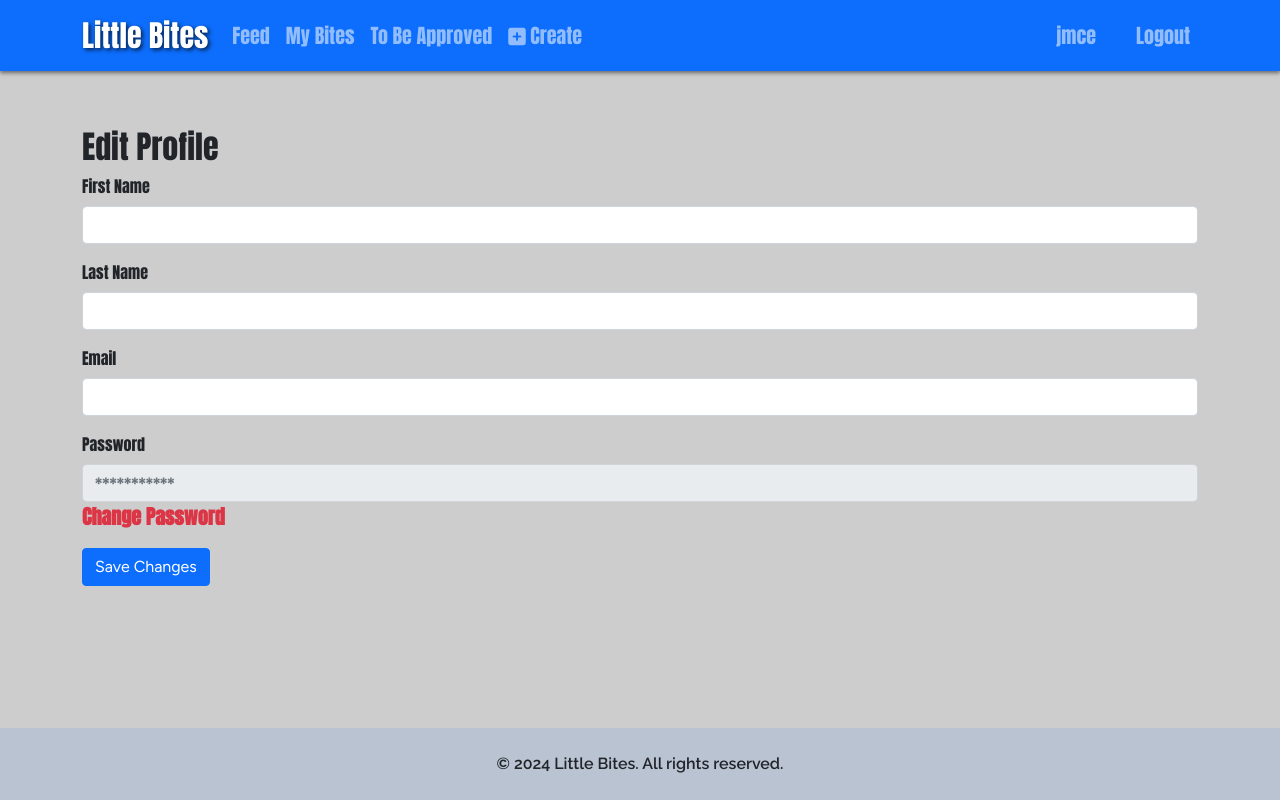
After one commit to JAmcevoy/tiny-bites, a Django app: page /profile/ in a window 1280 px wide. The commit adds this page. Run offline with Django 4.2, Linux system fonts and the light colour scheme; a user stored in the database is signed in; some libraries are stand-ins or nearby versions.

Commit message:
Added the change password fucntion to profile page and logic for the change password form

```diff
--- /dev/null
+++ b/feed/templates/feed/profile.html
@@ -0,0 +1,47 @@
+{% extends 'base.html' %}
+{% load static %}
+
+{% block content %}
+<div class="container mt-5">
+    <h2>Edit Profile</h2>
+    <form method="POST" action="{% url 'profile' %}">
+        {% csrf_token %}
+        <div class="mb-3">
+            <label for="firstName" class="form-label">First Name</label>
+            <input type="text" class="form-control" id="firstName" name="firstName" value="{{ user.first_name }}" required>
+        </div>
+        <div class="mb-3">
+            <label for="lastName" class="form-label">Last Name</label>
+            <input type="text" class="form-control" id="lastName" name="lastName" value="{{ user.last_name }}" required>
+        </div>
+        <div class="mb-3">
+            <label for="email" class="form-label">Email</label>
+            <input type="email" class="form-control" id="email" name="email" value="{{ user.email }}" required>
+        </div>
+        <div class="mb-3">
+            <label for="new_password" class="form-label">Password</label>
+            <input type="password" class="form-control" placeholder="***********" disabled>
+            <a href="#" class="text-decoration-none text-danger fw-bold fs-5" data-bs-toggle="modal" data-bs-target="#changePasswordModal" title="Change Password">Change Password</a>
+        </div>
+        <button type="submit" class="btn btn-primary">Save Changes</button>
+    </form>
+</div>
+
+<!-- Change Password Modal -->
+<div class="modal fade" id="changePasswordModal" tabindex="-1" aria-labelledby="changePasswordModalLabel" aria-hidden="true">
+    <div class="modal-dialog modal-xl">
+        <div class="modal-content">
+            <div class="modal-header bg-danger">
+                <h5 class="modal-title fs-3" id="changePasswordModalLabel">Change Password</h5>
+                <button type="button" class="btn-close" data-bs-dismiss="modal" aria-label="Close"></button>
+            </div>
+            <div class="modal-body">
+                <form method="POST" action="{% url 'account_change_password' %}" class="password_change">
+                    {% csrf_token %}
+                    {% include 'account/password_change.html' %}
+                </form>
+            </div>
+        </div>
+    </div>
+</div>
+{% endblock %}
--- a/feed/urls.py
+++ b/feed/urls.py
@@ -1,8 +1,11 @@
 from django.urls import path
 from . import views
+from django.contrib.auth import views as auth_views
 
 urlpatterns = [
     path('', views.PostList.as_view(), name='home'),
+    path('profile/', views.profile, name='profile'),
+    path('change-password/', views.CustomPasswordChangeView.as_view(), name='account_change_password'),
     path('post_creation/', views.post_creation, name='post_creation'),
     path('my_bites/', views.my_bites, name='my_bites'),
     path('edit/<slug:slug>/', views.edit_post, name='edit_post'),
--- a/feed/views.py
+++ b/feed/views.py
@@ -1,11 +1,12 @@
 from django.shortcuts import render, get_object_or_404, redirect
 from django.http import HttpResponseRedirect, JsonResponse
-from django.urls import reverse
+from django.urls import reverse, reverse_lazy
 from django.views import generic
 from django.contrib import messages
 from django.db.models import Q
 from django.utils.text import slugify
 from django.core.paginator import Paginator, EmptyPage, PageNotAnInteger
+from django.contrib.auth.views import PasswordChangeView
 from .models import Create, Comment
 from .forms import PostFormCreate, CommentForm
 
@@ -184,7 +185,6 @@ def login_view(request):
         user = authenticate(request, username=username, password=password)
         if user is not None:
             login(request, user)
-            # Redirect to the next URL if it exists
             next_url = request.GET.get('next', None)
             if next_url:
                 return redirect(next_url)
@@ -193,3 +193,39 @@ def login_view(request):
         else:
             pass
     return render(request, "account/login.html")
+
+
+def profile(request):
+    if request.user.is_authenticated:
+        if request.method == 'POST':
+            user = request.user
+            user.first_name = request.POST.get('firstName')
+            user.last_name = request.POST.get('lastName')
+            user.email = request.POST.get('email')
+
+            user.save()
+            messages.success(request, 'Profile updated successfully!')
+            return redirect('profile')
+        else:
+            return render(request, 'feed/profile.html')
+    else:
+        return render(request, "account/login.html")
+
+
+class CustomPasswordChangeView(PasswordChangeView):
+    success_url = reverse_lazy('profile')
+
+    def form_valid(self, form):
+        response = super().form_valid(form)
+
+        # Update session auth hash to prevent user from being logged out
+        update_session_auth_hash(self.request, self.request.user)
+
+        # Notify user of successful password change
+        messages.success(self.request, 'Password changed successfully!')
+
+        return response
+
+    def form_invalid(self, form):
+        messages.error(self.request, 'Incorrect Password!')
+        return HttpResponseRedirect(reverse_lazy('profile'))
--- a/static/js/signup.js
+++ b/static/js/signup.js
@@ -1,27 +1,34 @@
 document.addEventListener('DOMContentLoaded', function() {
-    const passwordInput = document.getElementById('id_password1');
+    const passwordInput1 = document.getElementById('id_password1');
+    const passwordInput2 = document.getElementById('id_password2');
     const passwordHelp = document.getElementById('password-help');
-    const passwordStrength = document.getElementById('password-strength');
-    const signupButton = document.getElementById('signup-button');
-    const signupForm = document.getElementById('signup-form');
+    const passwordMismatchMessage = 'New password and confirmation do not match.';
+    const passwordForm = document.forms['passwordForm'];
+    const submitButton = document.getElementById('submit-button');
 
-    passwordInput.addEventListener('input', function() {
-        const password = passwordInput.value;
+    passwordInput1.addEventListener('input', function() {
+        const password = passwordInput1.value;
         const strength = calculatePasswordStrength(password);
         updatePasswordStrengthIndicator(strength);
+        validatePasswordsMatch();
     });
 
-    signupForm.addEventListener('submit', function(event) {
-        const password = passwordInput.value;
-        const strength = calculatePasswordStrength(password);
+    passwordInput2.addEventListener('input', function() {
+        validatePasswordsMatch();
+    });
 
+    function validatePasswordsMatch() {
+        const password1 = passwordInput1.value;
+        const password2 = passwordInput2.value;
 
-        if (strength < 2) {
-            event.preventDefault();
-            passwordInput.focus();
-            alert('Please choose a stronger password.');
+        // Check if passwords match
+        if (password1 === password2) {
+            passwordHelp.textContent = '';
+            submitButton.style.display = 'block';
+        } else {
+            passwordHelp.textContent = passwordMismatchMessage;
         }
-    });
+    }
 
     function calculatePasswordStrength(password) {
         let strength = 0;
--- a/templates/account/password_change.html
+++ b/templates/account/password_change.html
@@ -1,16 +1,32 @@
-{% extends "account/base.html" %}
+{% load i18n %}
+{% block content %}
 
-{% load i18n %}
-
-{% block head_title %}{% trans "Change Password" %}{% endblock head_title %}
-
-{% block content %}
-    <h1>{% trans "Change Password" %}</h1>
-
-    <form method="POST" action="{% url 'account_change_password' %}" class="password_change">
-        {% csrf_token %}
-        {{ form.as_p }}
-        <button type="submit" name="action">{% trans "Change Password" %}</button>
-        <a href="{% url 'account_reset_password' %}">{% trans "Forgot Password?" %}</a>
-    </form>
+<div class="container mt-5">
+    <div class="row justify-content-center">
+        <div class="col-md-8">
+            <div class="card shadow-lg">
+                <div class="card-title fs-5 text-danger">Fill out all fields to change your password</div>
+                <div class="card-body">
+                    <form method="post" class="password_change" name="passwordForm">
+                        {% csrf_token %}
+                        <input type="password" name="old_password" placeholder="{% trans 'Current Password' %}" autocomplete="off" class="form-control mb-3 rounded-pill" required>
+                        <input type="password" name="new_password1" placeholder="{% trans 'New Password' %}" autocomplete="off" class="form-control mb-3 rounded-pill" id="id_password1" required>
+                        <small class="form-text text-muted" id="password-help">{% trans 'Your password must be at least 8 characters long and contain at least one uppercase letter, one lowercase letter, one number, and one special character.' %}</small>
+                        <div id="password-strength"></div>
+                        {% for error in form.new_password1.errors %}
+                            <div class="text-danger">{{ error }}</div>
+                        {% endfor %}
+                        <input type="password" name="new_password2" placeholder="{% trans 'Confirm Password' %}" class="form-control mb-3 rounded-pill" id="id_password2" required>
+                        {% for error in form.new_password2.errors %}
+                            <div class="text-danger">{{ error }}</div>
+                        {% endfor %}
+                        <div class="d-grid gap-2">
+                            <button type="submit" class="btn btn-primary rounded-pill" id="submit-button" style="display: none;">{% trans "Change Password" %}</button>
+                        </div>
+                    </form>
+                </div>
+            </div>
+        </div>
+    </div>
+</div>
 {% endblock content %}
--- a/templates/base.html
+++ b/templates/base.html
@@ -36,13 +36,13 @@
             <a class="nav-link" href="{% url 'home' %}">Feed</a>
           </li>
           <li class="nav-item {% if request.path == my_bites_url %}active{% endif %}">
-            <a class="nav-link" href="{% url 'my_bites' %}?next={{ request.path }}">My Bites</a>
+            <a class="nav-link" href="{% url 'my_bites' %}">My Bites</a>
           </li>
           <li class="nav-item {% if request.path == to_be_approved_url %}active{% endif %}">
-            <a class="nav-link" href="{% url 'to_be_approved' %}?next={{ request.path }}">To Be Approved</a>
+            <a class="nav-link" href="{% url 'to_be_approved' %}">To Be Approved</a>
           </li>
           <li class="nav-item">
-            <a class="nav-link" href="{% url 'post_creation' %}?next={{ request.path }}">
+            <a class="nav-link" href="{% url 'post_creation' %}">
               <span><i class="fas fa-plus-square"></i> Create</span>
             </a>
           </li>
@@ -51,8 +51,15 @@
         <ul class="navbar-nav ms-auto">
           {% if user.is_authenticated %}
           <li class="nav-item">
-            <a class="nav-link" data-bs-toggle="modal" data-bs-target="#logoutModal">Logout</a>
-          </li>
+            <div class="row">
+                <div class="col">
+                    <a class="nav-link" href="{% url 'profile' %}">{{ user.username }}</a>
+                </div>
+                <div class="col">
+                    <a class="nav-link" data-bs-toggle="modal" data-bs-target="#logoutModal">Logout</a>
+                </div>
+            </div>
+        </li>
           {% else %}
           <li class="nav-item">
             <a class="nav-link" href="{% url 'account_login' %}">Login</a>
@@ -89,28 +96,6 @@
     </div>
   </div>
   <!-- End Logout Modal -->
-
-  <!-- Login Modal -->
-  <div class="modal fade" id="loginModal" tabindex="-1" aria-labelledby="loginModalLabel" aria-hidden="true">
-    <div class="modal-dialog modal-dialog-centered">
-      <div class="modal-content bg-light">
-        <div class="modal-header border-0">
-          <h2 class="modal-title fw-bold" id="loginModalLabel">Login Required</h2>
-          <button type="button" class="btn-close" data-bs-dismiss="modal" aria-label="Close"></button>
-        </div>
-        <div class="modal-body">
-          <div class="text-center">
-            <p>You need to be logged in to access this feature.</p>
-          </div>
-          <div class="d-grid gap-2">
-            <a href="{% url 'account_login' %}" class="btn btn-primary btn-lg rounded-pill">Login</a>
-            <a href="{% url 'account_signup' %}" class="btn btn-outline-primary btn-lg rounded-pill">Sign Up</a>
-          </div>
-        </div>
-      </div>
-    </div>
-  </div>
-  <!-- End Login Modal -->
 
   <div class="container">
     <div class="row">
@@ -150,5 +135,4 @@
 <script src="https://kit.fontawesome.com/710fe75826.js" crossorigin="anonymous"></script>
 <script src="{% static 'js/copyright.js' %}"></script>
 <script src="{% static 'js/signup.js' %}"></script>
-
 </html>
--- a/tiny_bites/settings.py
+++ b/tiny_bites/settings.py
@@ -65,6 +65,7 @@ CRISPY_TEMPLATE_PACK = "bootstrap5"
 SITE_ID = 1
 LOGIN_REDIRECT_URL = '/'
 LOGOUT_REDIRECT_URL = '/'
+PASSWORD_CHANGE_REDIRECT_URL = 'profile/'
 
 
 MIDDLEWARE = [
```
